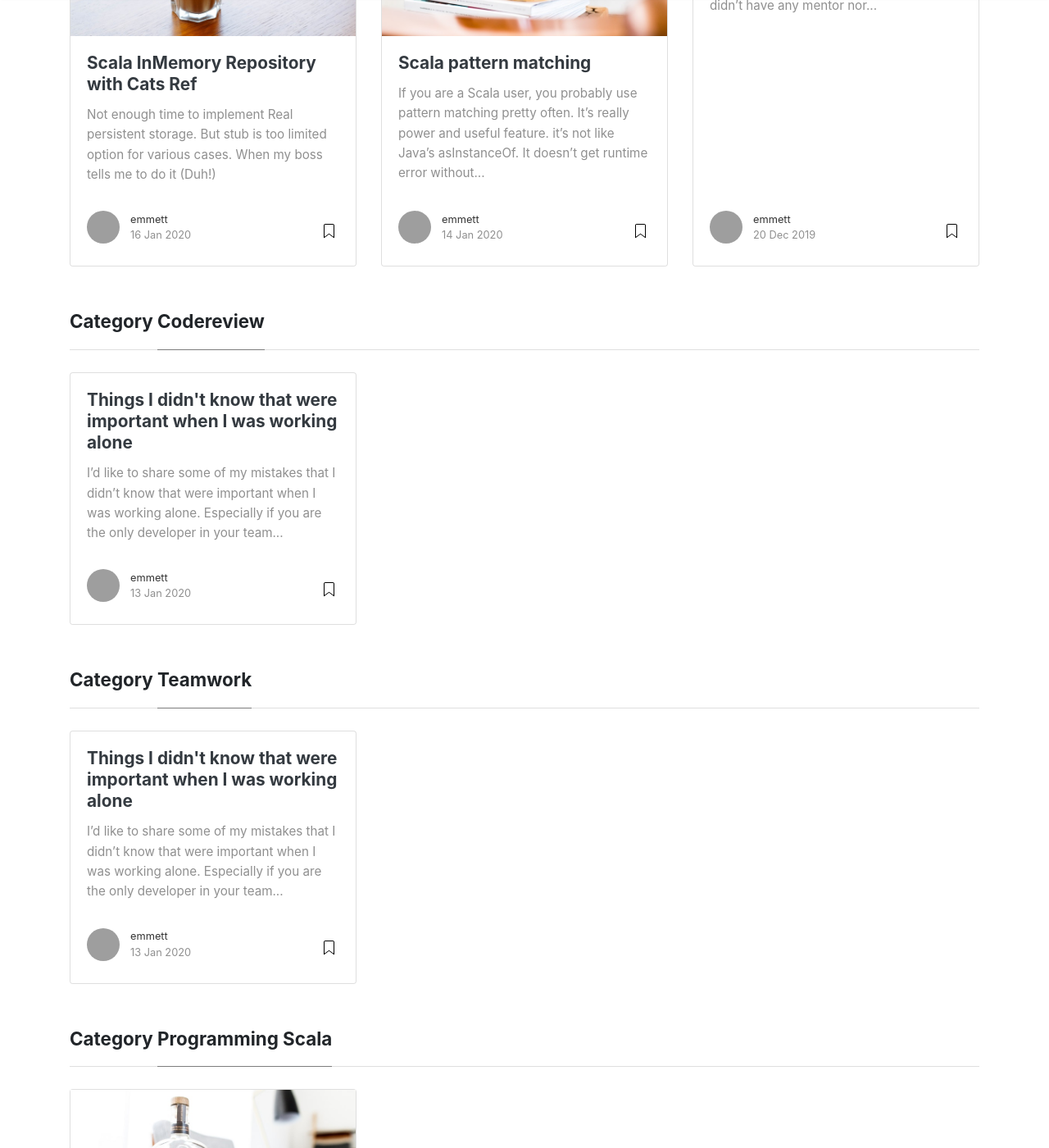
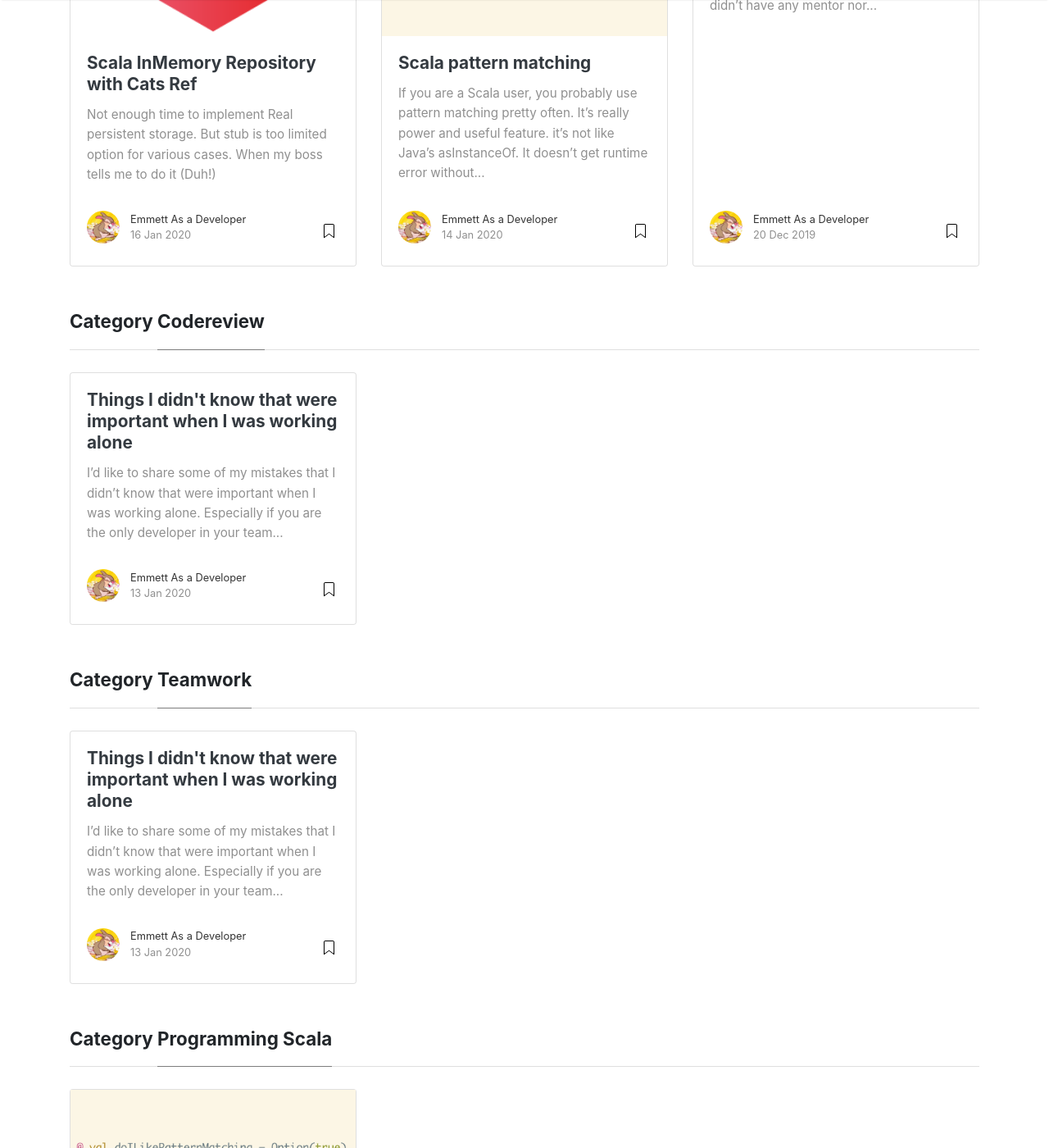
Before and after one commit to emmettna/emmettna.github.io, a Jekyll site: the page built from _pages/categories.md, in a window 1280 px wide and 1400 px high, scrolled down 2281 px. Shown: the whole window at 82% size. Built offline with Jekyll 4.4.1, drawn with Linux system fonts in a browser that asks for light colours; nearby versions of some CDN libraries; some of the changed text lies outside the part shown; grey boxes are pictures that could not be loaded.

Commit message:
images set

```diff
--- a/_config.yml
+++ b/_config.yml
@@ -15,7 +15,8 @@ permalink: /:title/
 authors:
   emmett:
     name: Emmett Na
-    display_name: emmett
+    display_name: Emmett As a Developer
+    avatar : 'assets/images/rabbit.jpeg'
     gravatar: e56154546cf4be74e393c62d1ae9f9d4
     email: emmett.na17@gmail.com
 #    web: https://www.wowthemes.net
```
Also changed, not shown: 404Old.html (deleted, +0 -25 lines), _posts/2020-1-14-Scala-pattern-matching.md (+1 -1 lines), _posts/2020-1-16-Scala-inmemory-repository-with-cats-ref.md (renamed from _posts/2020-1-16-scala-inmemory-repository-with-cats-ref.md, +1 -1 lines), assets/images/cats-logo.png (added), assets/images/rabbit.jpeg (added), assets/images/scala-pattern-matching-logo.png (added), changelog.md (deleted), 2 other files.
